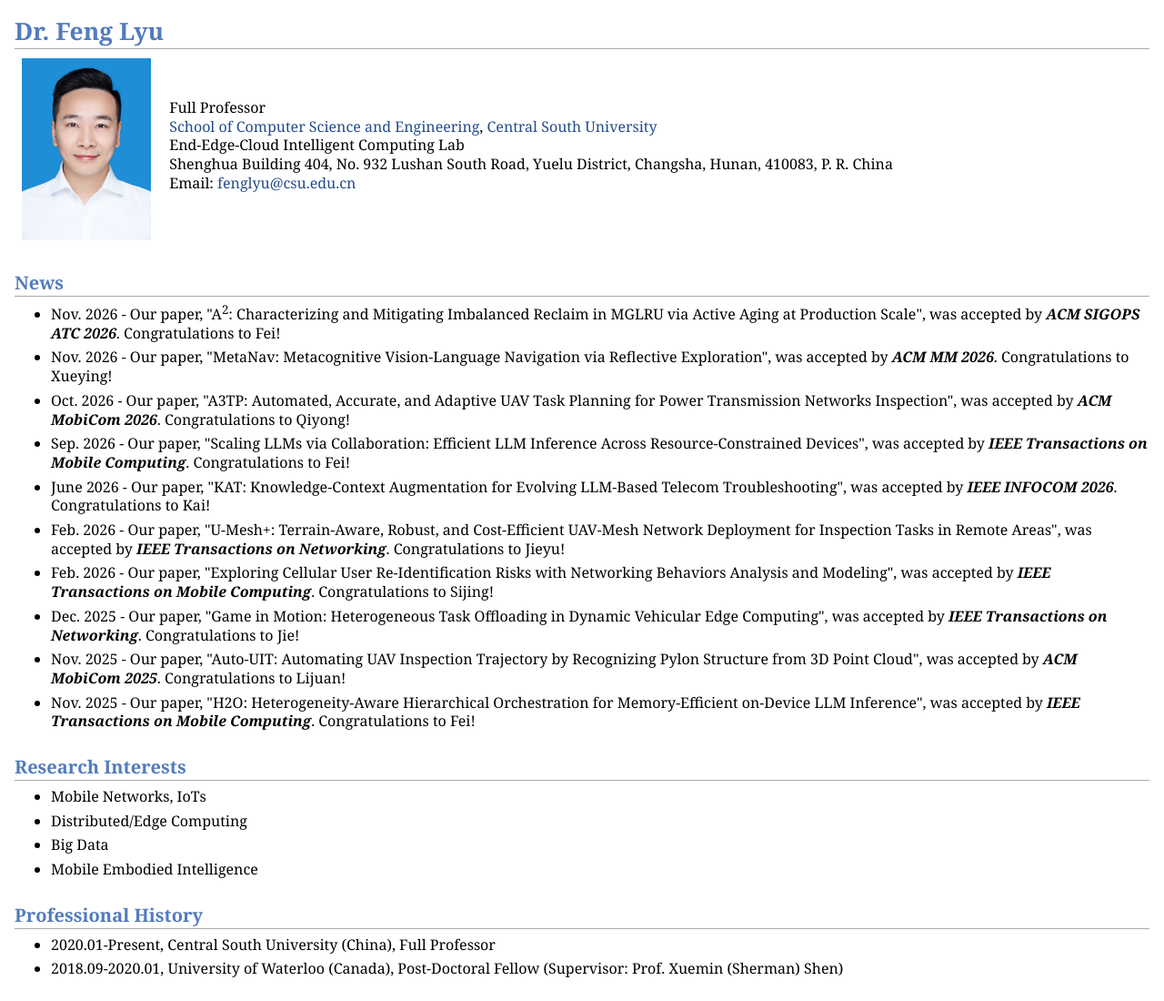
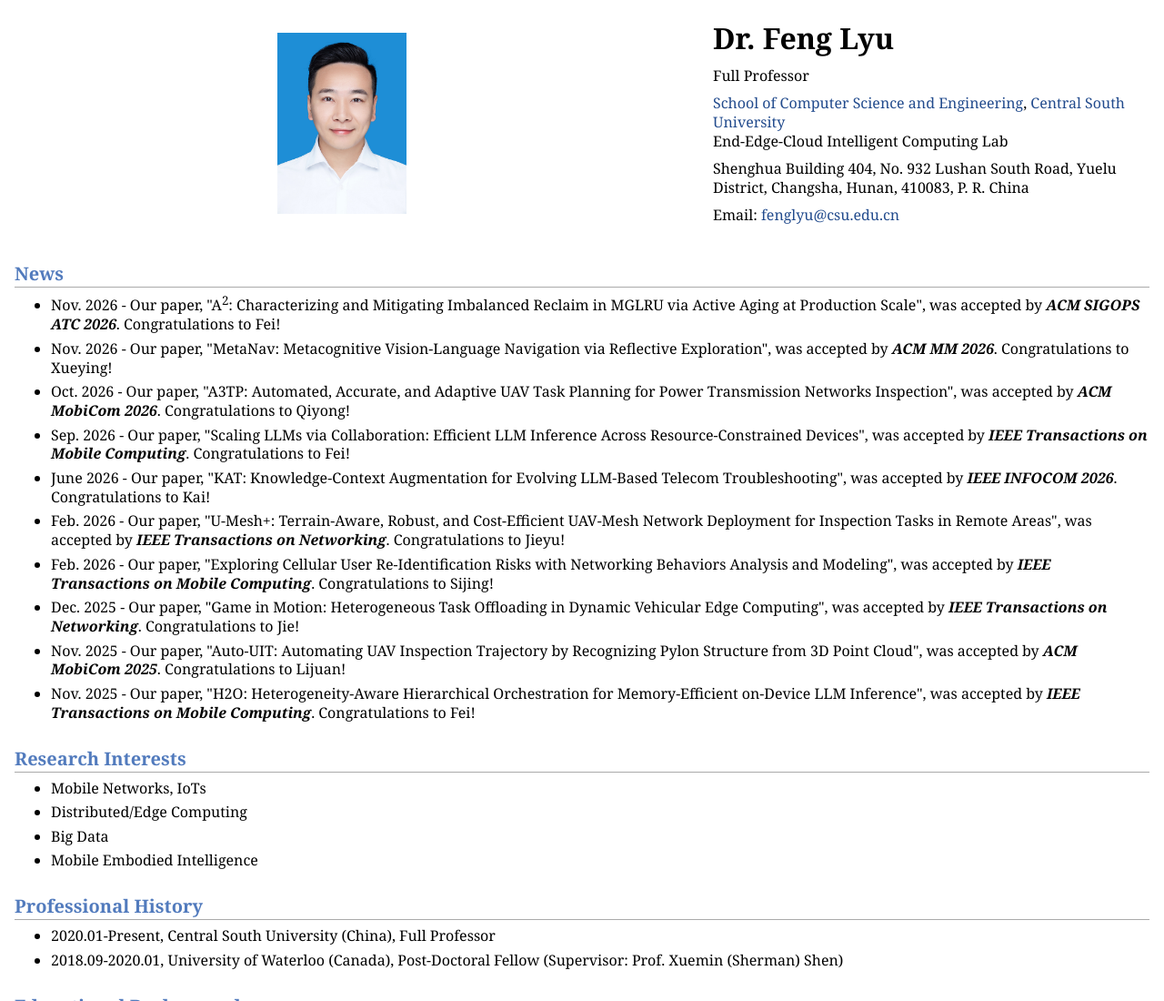
Before and after one commit to F-Lyu/F-Lyu.github.io, a plain HTML site: page index.html in a window 1280 px wide. Shown: the top 1100 px of the page at 91% size. Drawn offline with Linux system fonts and the light colour scheme.

Commit message:
Rearrange homepage portrait and personal information

```diff
--- a/index.html
+++ b/index.html
@@ -4,21 +4,25 @@
 <head>
 <meta name="generator" content="jemdoc, see http://jemdoc.jaboc.net/" />
 <meta http-equiv="Content-Type" content="text/html;charset=utf-8" />
-<link rel="stylesheet" href="jemdoc.css?v=6a5a462a6d96" type="text/css" />
+<meta name="viewport" content="width=device-width, initial-scale=1" />
+<link rel="stylesheet" href="jemdoc.css?v=977bde940535" type="text/css" />
 <title>Welcome to Feng Lyu's Homepage</title>
 </head>
 <body>
 <div id="layout-content">
-<h1><br /> Dr. Feng Lyu<br /></h1>
-<table class="imgtable"><tr><td>
-<a href="photo.jpg"><img src="photo.jpg" alt="alt text" width="142px" height="200px" /></a>&nbsp;</td>
-<td align="left">
-<p> Full Professor <br />
-<a href="https://cse.csu.edu.cn/">School of Computer Science and Engineering</a>, <a href="https://www.csu.edu.cn/">Central South University</a> <br />
-End-Edge-Cloud Intelligent Computing Lab <br />
-Shenghua Building 404, No. 932 Lushan South Road, Yuelu District, Changsha, Hunan, 410083, P. R. China <br />
-Email:      <a href="mailto:fenglyu@csu.edu.cn">fenglyu@csu.edu.cn</a><br /></p>
-</td></tr></table>
+<div class="profile-header">
+<div class="profile-portrait">
+<a href="photo.jpg"><img src="photo.jpg" alt="Dr. Feng Lyu" width="142" height="200" /></a>
+</div>
+<div class="profile-info">
+<h1>Dr. Feng Lyu</h1>
+<p class="profile-position">Full Professor</p>
+<p><a href="https://cse.csu.edu.cn/">School of Computer Science and Engineering</a>, <a href="https://www.csu.edu.cn/">Central South University</a><br />
+End-Edge-Cloud Intelligent Computing Lab</p>
+<p>Shenghua Building 404, No. 932 Lushan South Road, Yuelu District, Changsha, Hunan, 410083, P. R. China</p>
+<p>Email: <a href="mailto:fenglyu@csu.edu.cn">fenglyu@csu.edu.cn</a></p>
+</div>
+</div>
 <h2>News</h2>
 <!-- Temporary News dates use online publication dates, not confirmed acceptance dates. Exploring Cellular uses the Feb. 2026 issue month as a fallback. -->
 <ul>
--- a/jemdoc.css
+++ b/jemdoc.css
@@ -397,3 +397,64 @@ foot11
 	padding-right:50px;
 	padding-left:0px;
 }
+
+/* Homepage profile: portrait on the left, name and contact details on the right. */
+.profile-header {
+    display: grid;
+    grid-template-columns: minmax(0, 3fr) minmax(0, 2fr);
+    align-items: center;
+    column-gap: 3rem;
+    margin: 1.5rem 0 1.75rem;
+}
+
+.profile-portrait {
+    justify-self: center;
+}
+
+.profile-portrait a {
+    display: block;
+    border: none;
+}
+
+.profile-portrait img {
+    display: block;
+    width: 142px;
+    max-width: 100%;
+    height: auto;
+}
+
+.profile-info {
+    min-width: 0;
+    overflow-wrap: break-word;
+}
+
+#layout-content .profile-header h1 {
+    color: #000;
+    font-size: 2rem;
+    line-height: 1.15;
+    margin: 0 0 0.75rem;
+    padding: 0;
+    border: none;
+}
+
+.profile-info p {
+    margin-bottom: 0.6rem;
+}
+
+.profile-info p:last-child {
+    margin-bottom: 0;
+}
+
+@media (max-width: 68rem) {
+    .profile-header {
+        grid-template-columns: minmax(11rem, 1fr) minmax(0, 2fr);
+        column-gap: 2rem;
+    }
+}
+
+@media (max-width: 42rem) {
+    .profile-header {
+        grid-template-columns: minmax(0, 1fr);
+        row-gap: 1.5rem;
+    }
+}
```
Also changed, not shown: 2 other files.
